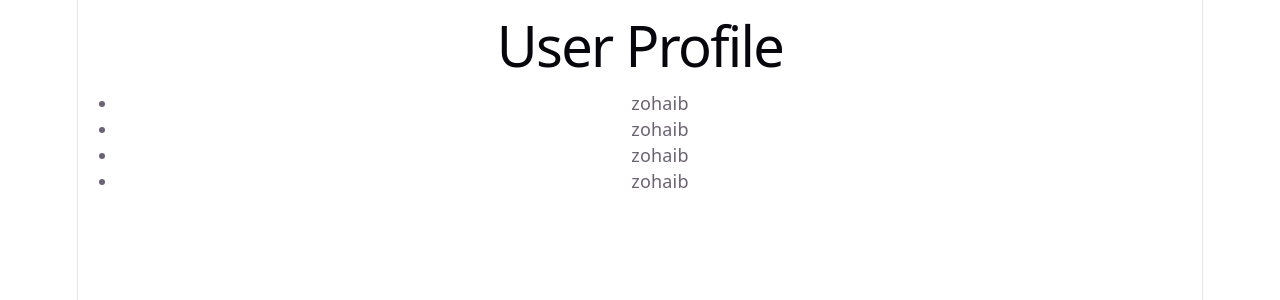
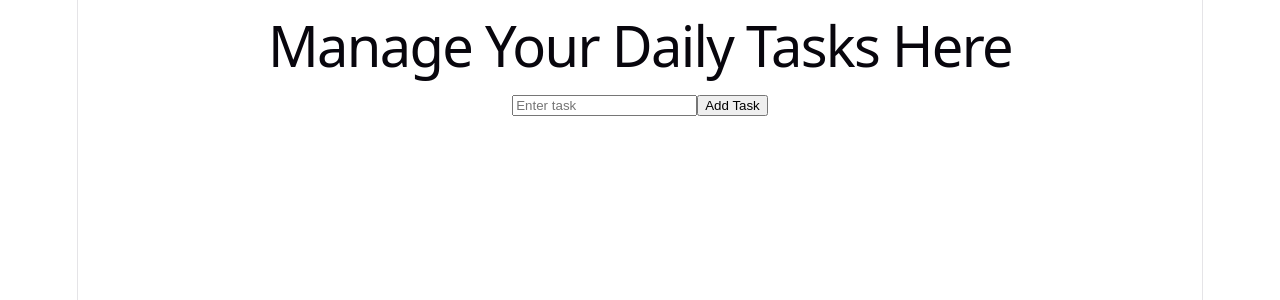
Before and after one commit to Muhammad-Zohaib-42/react-monster-master-class, a React (Vite) app in the folder typescript/: page / in a window 1280 px wide. Shown: the top 300 px of the page. Built offline with nearby package versions, Linux system fonts and the light colour scheme.

Commit message:
create a simple todo app to learn how ts works with react

```diff
--- a/typescript/src/App.tsx
+++ b/typescript/src/App.tsx
@@ -1,15 +1,9 @@
-// import AdminInfo from "./components/AdminInfo"
-// import UserInfo from "./components/UserInfo"
-// import Counter from "./components/Counter"
-import UserProfile from "./components/UserProfile"
+import Todo from "./components/Todo"
 
 function App() {
   return (
     <>
-      {/* <UserInfo username={'zohaib'} email={'zohaib@gmail.com'} password={'zohaib123'} />
-      <AdminInfo username={'shoaib'} email={'shoaib@gmail.com'} password={'shoaib123'} role={'admin'} /> */}
-      {/* <Counter /> */}
-      <UserProfile />
+      <Todo />
     </>
   )
 }
--- /dev/null
+++ b/typescript/src/components/Todo.tsx
@@ -0,0 +1,49 @@
+import { useState, type FormEvent } from "react";
+
+interface Task {
+  id: number;
+  task: string;
+  completed: boolean;
+}
+
+const Todo = () => {
+  const [tasksData, setTasksData] = useState<Task[]>([]);
+  const [taskValue, setTaskValue] = useState<string>("");
+
+  function handleFormSubmit(e: FormEvent<HTMLFormElement>) {
+    e.preventDefault();
+
+    if (taskValue) {
+      const newTask: Task = {
+        id: Date.now(),
+        task: taskValue,
+        completed: false,
+      };
+
+      setTasksData((prev) => [...prev, newTask]);
+      setTaskValue('')
+    }
+  }
+
+  return (
+    <div>
+      <h1>Manage Your Daily Tasks Here</h1>
+      <form onSubmit={handleFormSubmit}>
+        <input
+          type="text"
+          placeholder="Enter task"
+          value={taskValue}
+          onChange={(e) => setTaskValue(e.target.value)}
+        />
+        <button>Add Task</button>
+      </form>
+      <ul>
+        {tasksData.map((taskData) => (
+          <li key={taskData.id}>{taskData.task}</li>
+        ))}
+      </ul>
+    </div>
+  );
+};
+
+export default Todo;
```
